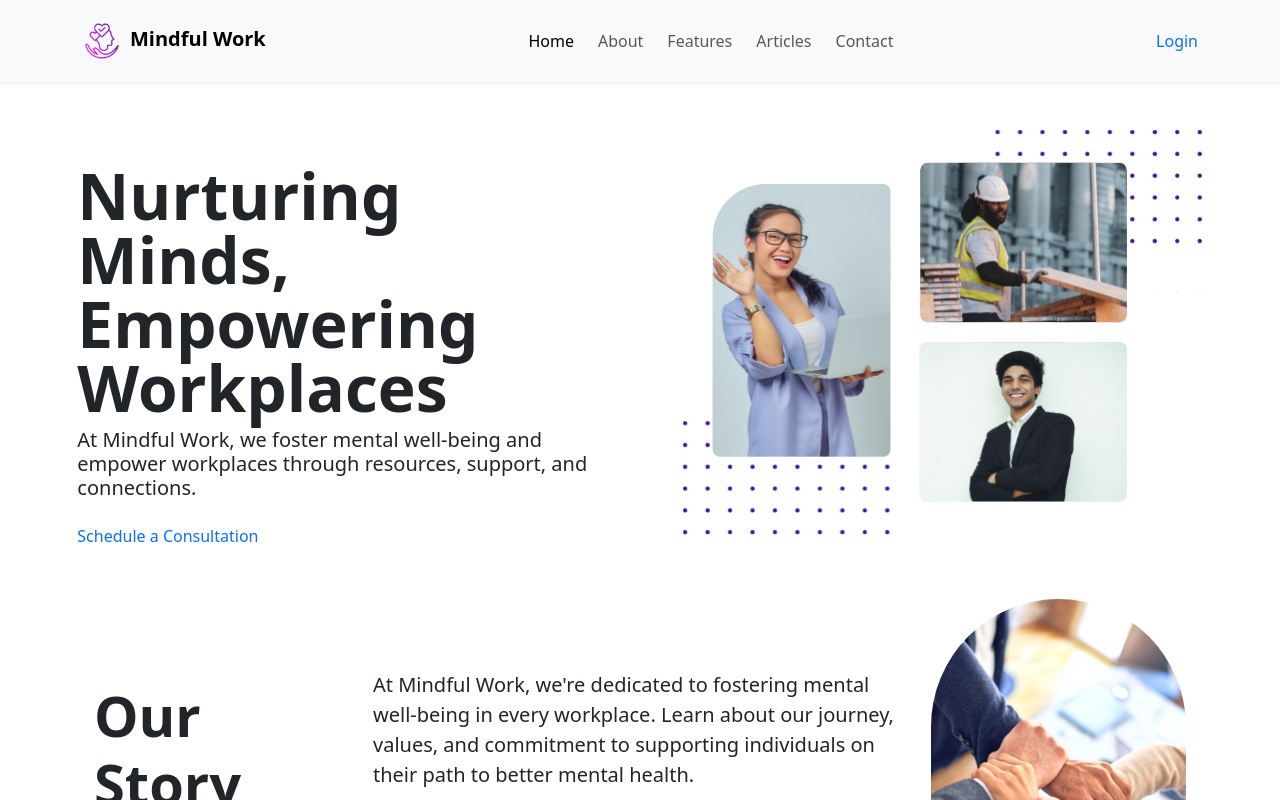
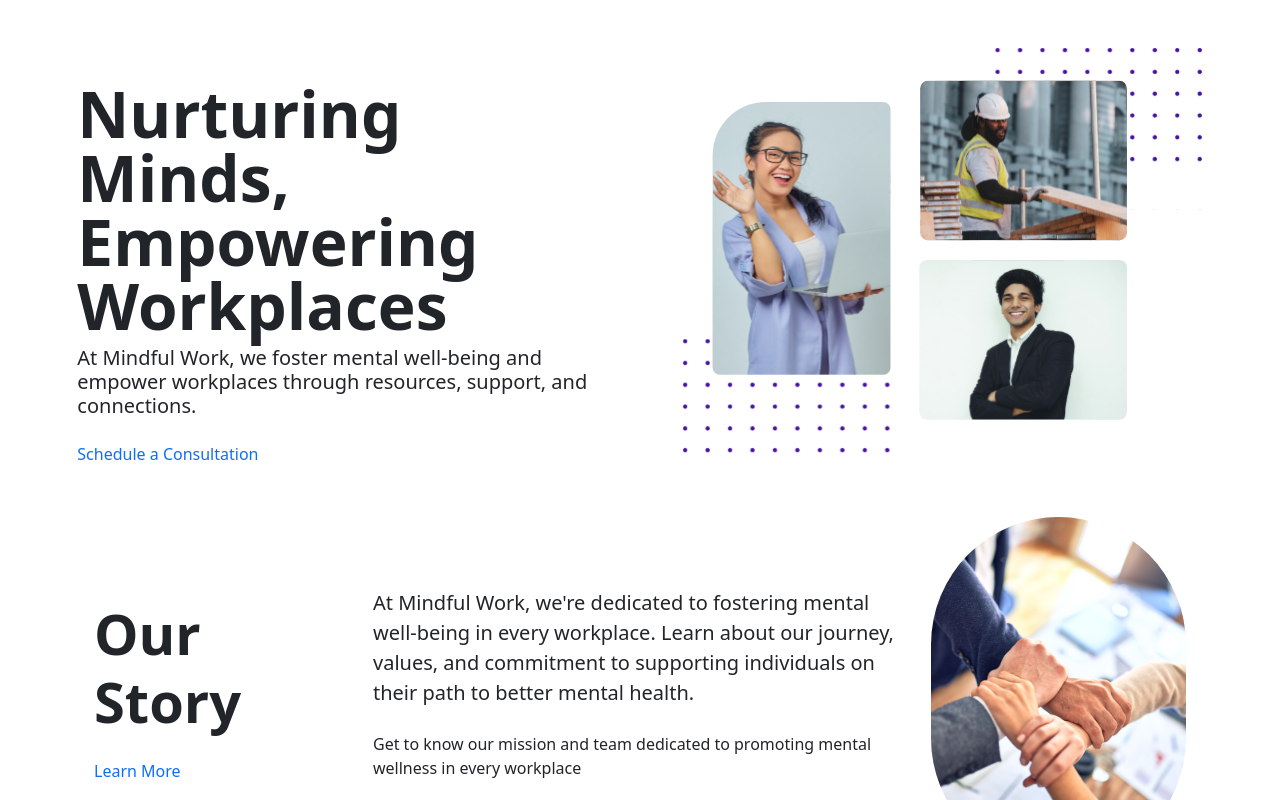
Before and after one commit to SufardiMadoa/MySauna_adjust, a React (Vite) app: page / in a window 1280 px wide. Shown: the top 800 px of the page. Built offline with nearby package versions, Linux system fonts and the light colour scheme.

Commit message:
feat: uppdate

```diff
--- a/src/App.jsx
+++ b/src/App.jsx
@@ -1,16 +1,16 @@
 import React from 'react';
 
 import Home from './pages/Home';
-import Navbar from './components/layout/Navbar';
-import Footer from './components/layout/Footer';
+// import Navbar from './components/layout/Navbar';
+// import Footer from './components/layout/Footer';
 
 
 const App = () => {
   return (
     <>
-      <Navbar/>
+      {/* <Navbar/> */}
       <Home />
-      <Footer />
+      {/* <Footer /> */}
     </>
   );
 }
--- a/src/components/Layout/Navbar.jsx
+++ b/src/components/Layout/Navbar.jsx
@@ -48,4 +48,4 @@
 );
 };
 
-export default Navbar
+export default Navbar;
```
